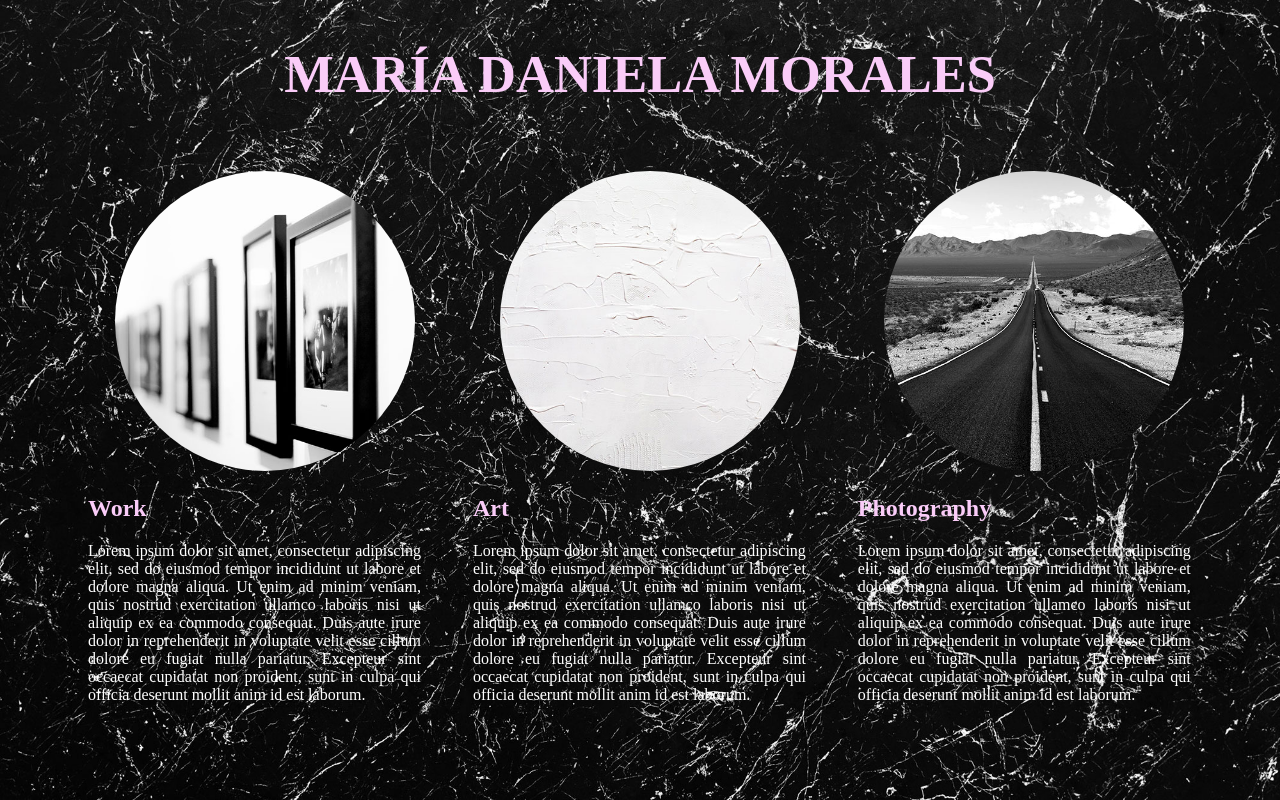
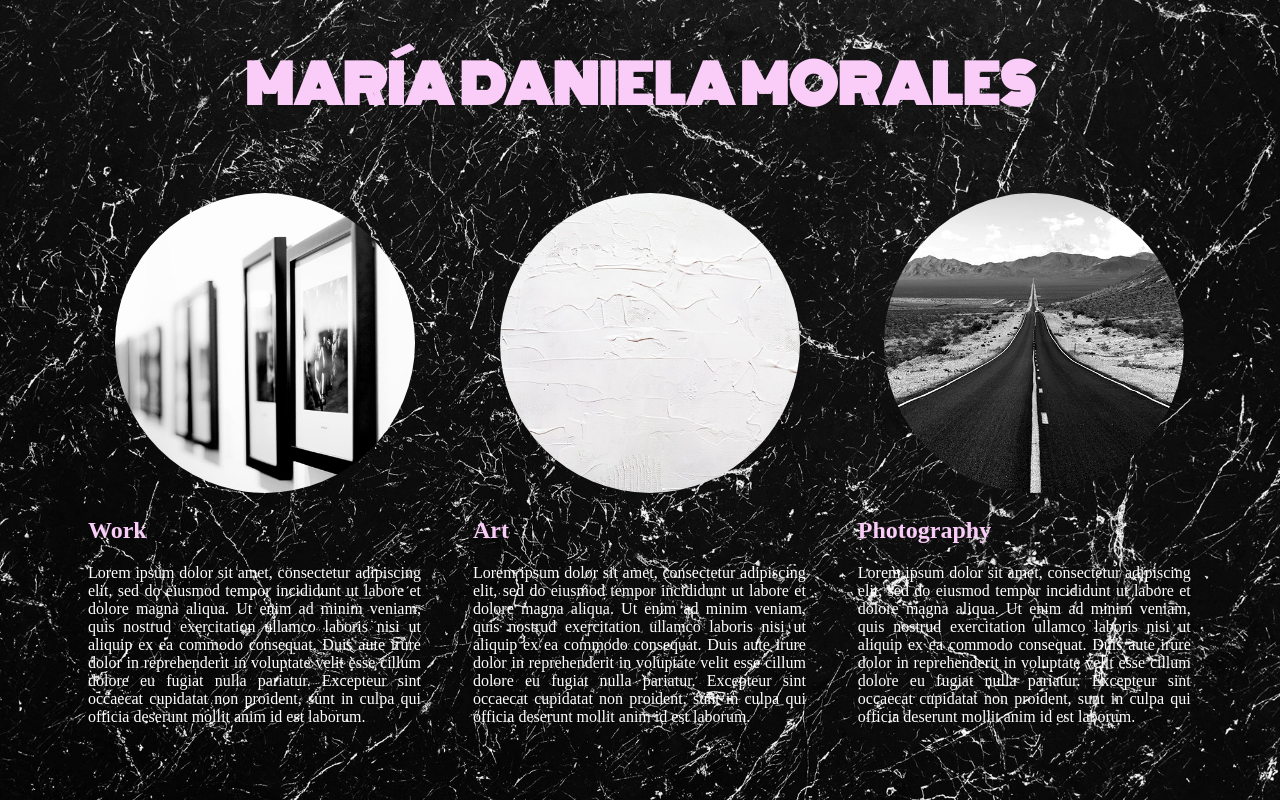
Before and after one commit to mdmcuanalo/ejerciciohtml5, a plain HTML site: page index.html in a window 1280 px wide. Drawn offline with Linux system fonts and the light colour scheme.

Commit message:
Changing font to heading

```diff
--- a/style.css
+++ b/style.css
@@ -2,7 +2,6 @@ body{
 	background: url('images/fondo.jpg') no-repeat center center fixed;
 	background-size: cover;
 	color: white;
-	font-family: font-family: 'Monoton', cursive;;
 	margin: 0;
 	padding: 0;
 	text-align: justify;
@@ -19,6 +18,7 @@ margin: 0 auto;
 	font-size: 35px;
 	text-align:center;
 	color: rgb(250,204,248);
+	font-family: 'Monoton', cursive;
 
 }
 
```
